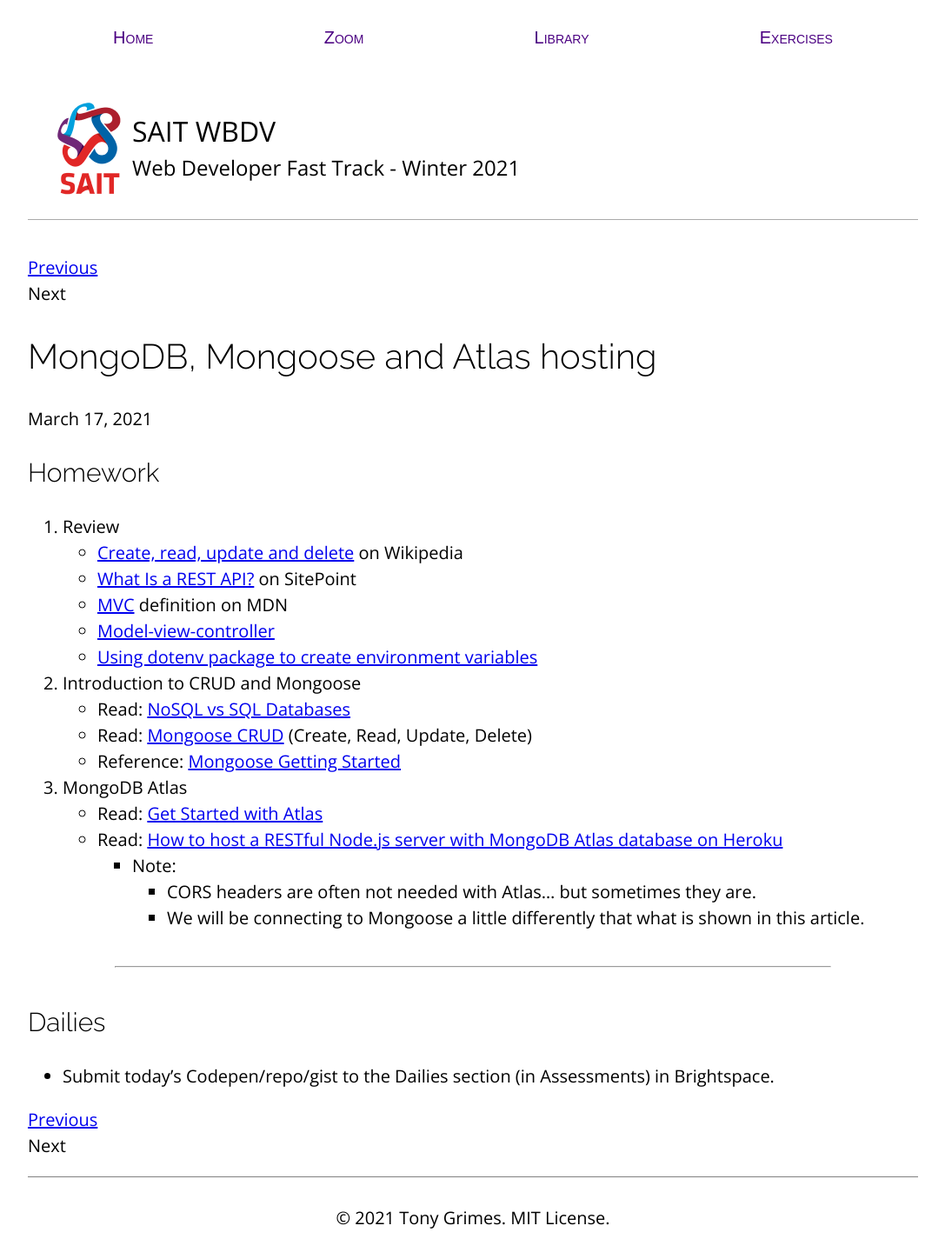
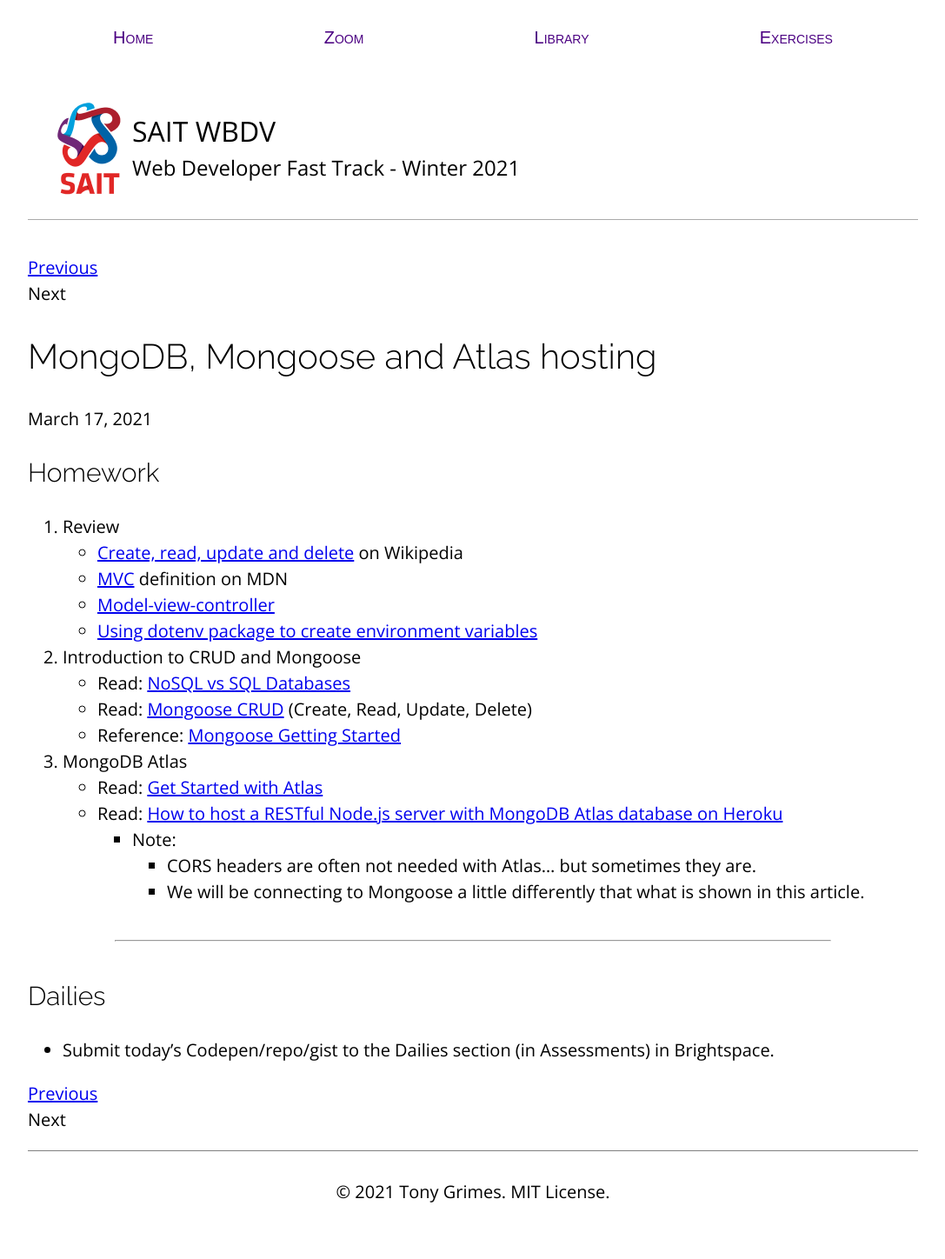
Before and after one commit to sait-wbdv/winter-2021, a Jekyll site: the page built from _posts/2021-03-17-mongoose-atlas.md, in a window 1280 px wide. Shown: the whole page at 87% size, without its empty margins (96-1183 px from the left). Built offline with Jekyll 4.4.1, drawn with Linux system fonts in a browser that asks for light colours; nearby versions of some CDN libraries; after the commit the page ends 1418 px from its top, so only the background shows below that; part of the change alters nothing that is shown.

Commit message:
transfer W10W

```diff
--- a/_posts/2021-03-17-mongoose-atlas.md
+++ b/_posts/2021-03-17-mongoose-atlas.md
@@ -7,7 +7,6 @@ categories: cpnt262
 ## Homework
 1. Review
     - [Create, read, update and delete](https://en.wikipedia.org/wiki/Create,_read,_update_and_delete) on Wikipedia
-    - [What Is a REST API?](https://www.sitepoint.com/developers-rest-api/) on SitePoint
     - [MVC](https://developer.mozilla.org/en-US/docs/Glossary/MVC) definition on MDN
     - [Model-view-controller](https://en.wikipedia.org/wiki/Model%E2%80%93view%E2%80%93controller)
     - [Using dotenv package to create environment variables](https://medium.com/@thejasonfile/using-dotenv-package-to-create-environment-variables-33da4ac4ea8f)
@@ -30,23 +29,83 @@ categories: cpnt262
 
 ---
 
-## 1. Lecture/Live-code
+## 1. NoSQL vs SQL
 ### Learning Objectives
+- Understand the difference between
+
 ### Terminology
+Document Database
+: A type of NoSQL (Not-only SQL) database that stores its data as documents on the file system. MongoDB is a `json` document database.
+
+Database
+: Holds one or more collections.
+
+Collection
+: A collection of documents (i.e. a fancy folder). Collections are analogous to tables in relational databases.
+
+Document
+: MongoDB stores data in the form of `json` Documents (technically BSON documents). Each document is analagous to a row in a relational database.
+
 ### Materials
+- [What is NoSQL?](https://www.mongodb.com/nosql-explained)
+- [NoSQL vs SQL Databases](https://www.mongodb.com/nosql-explained/nosql-vs-sql)
+
 ### Key Takeaways
+- MongoDB is a file database engine. It literally stores its data as a folder (i.e. Collection) of `json` files (i.e. Documents).
+- Working with MongoDB is a little messy so we use the `mongoose` package to:
+  - use a simpler syntax;
+  - ensure the documents in a collection have the same structure;
+  - hide the gritty details like promises and asynchronous things.
 
 ---
 
-## 2. Lecture/Live-code
+## 2. Configuring MongoDB Atlas
 ### Learning Objectives
+- Create a MongoDB Atlas account.
+- Configure Atlas for outside connections.
+- Connect to Atlas with Mongoose.
+
+### Materials
+- [MongoDB Atlas Cheatsheet](https://github.com/sait-wbdv/sample-code/tree/master/backend/mongoose)
+- [Setting up MongoDB Atlas](https://github.com/sait-wbdv/sample-code/tree/master/backend/mongoose/1-atlas-getting-started)
+
+### Key Takeaways
+- The main error you will run into when connecting is `Authentication Failed`. Try the following:
+  - Confirm you've set the correct username/password in your connection string. You can reset the password in the Atlas control panel.
+  - Confirm you've changed the database in your connection string to `winter-2021` or similar.
+  - Confirm you've whitelisted all IPs in Atlas.
+
+---
+
+## 3. Kitten models
+### Learning Objectives
+- Understand the difference between Mongoose Schemas, Models and Instances.
+- Create a Mongoose Schema.
+- Compile a Mongoose Model from a Schema.
+- Load data into a model from Atlas to create an Instance.
+
 ### Terminology
+Schema
+: A Javascript object that describes/defines the structure of a `json` document.
+
+Model
+: A compiled Schema that facilitates communication with a MongdDB server.
+
+Instance
+: A model that contains actual data, either assigned in your script or pulled from a MongoDB database.
+
 ### Materials
+- [Mongoose Getting Started](https://mongoosejs.com/docs/)
+
 ### Key Takeaways
+-
 
 ---
 
 ## Open lab-time
+### Importing data into Atlas.
+#### Option 1: Use tony's import script
+- []()
 
 ---
 
```
